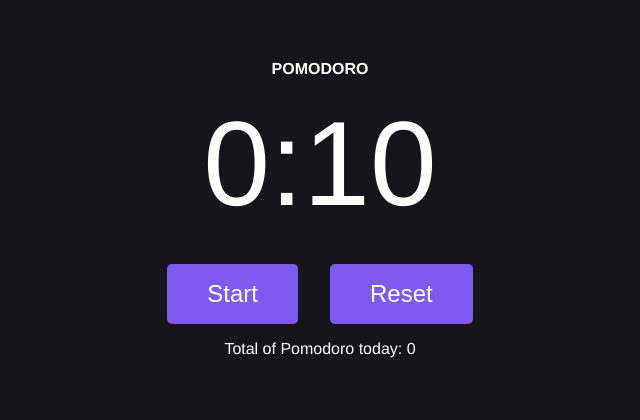
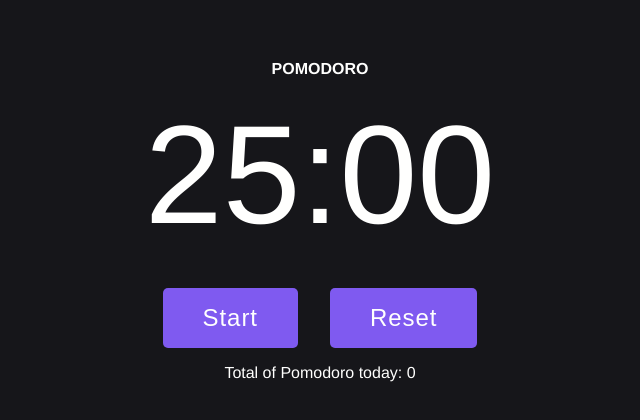
Before and after one commit to covallee/pomodoro, a Vue app: page / in a window 1280 px wide. Shown: the top 420 px of the page, without its empty margins (320-960 px from the left). Built offline with nearby package versions, Linux system fonts and the light colour scheme.

Commit message:
Fix: starting value

```diff
--- a/src/components/Pomodoro.vue
+++ b/src/components/Pomodoro.vue
@@ -12,8 +12,7 @@
 export default {
   data() {
     return {
-      // counter: this.pomodoroTime,
-      counter: 10,
+      counter: null,
       interval: null,
       isPlaying: false,
       time: "",
@@ -22,6 +21,7 @@ export default {
     };
   },
   mounted() {
+    this.counter = this.pomodoroTime;
     this.updateTimeString();
   },
   computed: {
@@ -85,7 +85,7 @@ export default {
 
 <style lang="scss">
 .counter {
-  font-size: 120px;
+  font-size: 140px;
   padding: 16px;
 }
 .type {
@@ -101,5 +101,7 @@ button {
   border-radius: 5px;
   margin: 16px;
   cursor: pointer;
+  font-weight: 400;
+  letter-spacing: 0.04em;
 }
 </style>
```
